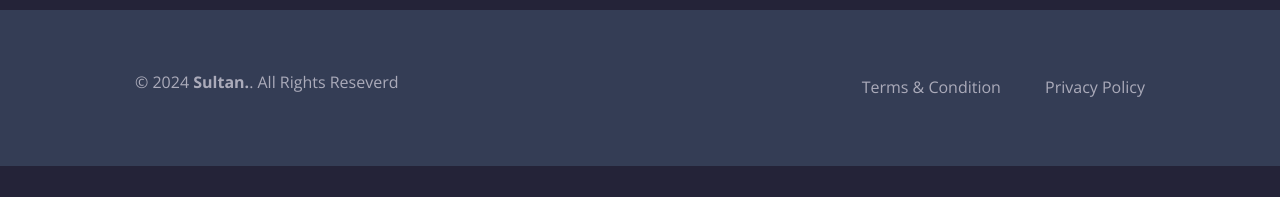
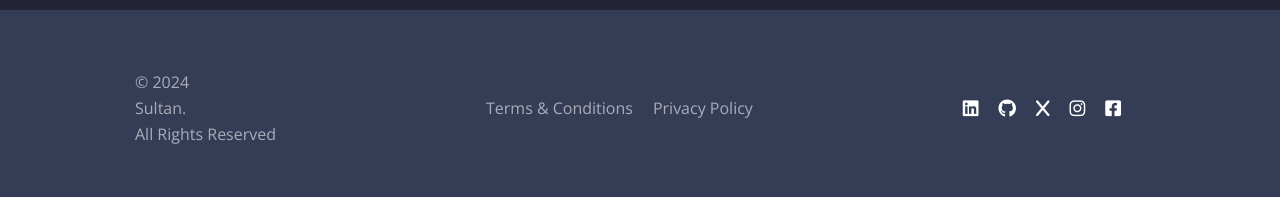
Before and after one commit to ahmadsultan03/Ahmad_Sultan_Portfolio, a plain HTML site: page index.html in a window 1280 px wide. Shown: the part 5905-6102 px from the top of the page. Before the commit the page ends 6071 px from the top, so only its background shows below. Drawn offline with nearby package versions, Linux system fonts and the light colour scheme.

Commit message:
Social Links Added

```diff
--- a/assets/css/styles.css
+++ b/assets/css/styles.css
@@ -667,41 +667,79 @@ textarea.contact-input {
 
 .blog-card .card-title a:is(:hover, :focus) { color: var(--orange-soda); }
 
+
 /*-----------------------------------*\
   #FOOTER
 \*-----------------------------------*/
 
 .footer {
   background-color: var(--independence);
-  padding-block: 60px;
+  padding-block: 40px; /* Reduce padding for smaller screens */
 }
 
-.copyright {
-  max-width: max-content;
-  margin-inline: auto;
-  margin-block-end: 10px;
+.footer .container {
+  display: flex;
+  justify-content: center;
+  align-items: center;
+  flex-wrap: wrap;
+  gap: 30px; /* Adjust gap for smaller screens */
 }
 
-.copyright-link {
-  display: inline-block;
-  transition: var(--transition-2);
-  font-weight: var(--fw-600);
+.copyright-link:is(:hover, :focus) {
+  color: var(--fiery-rose);
 }
 
-.copyright-link:is(:hover, :focus) { color: var(--white); }
+.footer-content {
+  display: flex;
+  flex-direction: column; /* Stack items vertically for better alignment */
+  justify-content: center;
+  align-items: center;
+  text-align: center; /* Center-align text for smaller screens */
+}
+
+.footer-content .copyright,
+.footer-list,
+.footer-social-links {
+  margin: 10px 0; /* Add spacing between sections */
+}
 
 .footer-list {
-  max-width: max-content;
-  margin-inline: auto;
+  display: flex;
+  flex-wrap: wrap;
+  gap: 20px; /* Space between footer links */
+  padding: 0;
+  list-style: none;
 }
 
-.footer-list * { display: inline-block; }
+.footer-list li {
+  margin: 0;
+}
 
-.footer-list > li:not(:last-child) { margin-inline-end: 40px; }
+.footer-link {
+  transition: var(--transition-2);
+}
 
-.footer-link { transition: var(--transition-2); }
+.footer-link:is(:hover, :focus) {
+  color: var(--fiery-rose);
+}
 
-.footer-link:is(:hover, :focus) { color: var(--white); }
+.footer-social-links {
+  display: flex;
+  justify-content: center;
+  align-items: center;
+  gap: 20px; /* Adjust space between social links */
+  font-size: 18px;
+}
+
+.footer-social-links a {
+  color: var(--white);
+  transition: var(--transition-2);
+}
+
+.footer-social-links a:is(:hover, :focus) {
+  color: var(--fiery-rose);
+}
+
 
 /*-----------------------------------*\
   #BACK TO TOP
@@ -747,6 +785,25 @@ textarea.contact-input {
 
 @media (min-width: 600px) {
 
+  .footer-content {
+    flex-direction: row; /* Align items horizontally */
+    text-align: left; /* Align text to left */
+  }
+
+  .footer-content .copyright,
+  .footer-list,
+  .footer-social-links {
+    margin: 0; /* Remove extra margin for cleaner alignment */
+  }
+
+  .footer-list {
+    margin-left: 20px;
+  }
+
+  .footer-social-links {
+    margin-left: 20px;
+  }
+
   /**
    * PORTFOLIO
    */
@@ -760,6 +817,26 @@ textarea.contact-input {
  */
 
 @media (min-width: 768px) {
+
+  .footer {
+    padding-block: 60px; /* Increase padding for larger screens */
+  }
+
+  .footer-content {
+    flex-direction: row;
+    justify-content: space-between; /* Space out items */
+    align-items: center;
+    gap: 40px;
+  }
+
+  .footer-list {
+    margin: 0; /* Remove extra margin */
+  }
+
+  .footer-social-links {
+    margin: 0; /* Remove extra margin */
+  }
+
 
   /**
    * PORTFOLIO
@@ -790,6 +867,17 @@ textarea.contact-input {
  */
 
 @media (min-width: 992px) {
+
+  .footer-content {
+    flex-direction: row;
+    gap: 210px;
+  }
+
+  .footer-content .copyright,
+  .footer-list,
+  .footer-social-links {
+    margin: 0; /* Remove all margins for a more balanced look */
+  }
 
   /**
    * CUSTOM PROPERTY
--- a/index.html
+++ b/index.html
@@ -13,6 +13,8 @@
   <!-- favicon -->
   <link rel="shortcut icon" href="./favicon.svg" type="image/svg+xml">
 
+   <!-- Font Awesome Link -->
+   <link rel="stylesheet" href="https://cdnjs.cloudflare.com/ajax/libs/font-awesome/6.0.0-beta3/css/all.min.css">
 
   <link rel="stylesheet" href="./assets/css/styles.css">
 
@@ -557,23 +559,47 @@
 
   <footer class="footer">
     <div class="container">
-
+      <div class="footer-content">
         <p class="copyright">
-        &copy; 2024 <a href="#" class="copyright-link">Sultan.</a>. All Rights Reseverd
+          &copy; 2024 <a href="#" class="copyright-link">Sultan.</a> All Rights Reserved
         </p>
 
         <ul class="footer-list">
           <li>
-          <a href="https://www.linkedin.com/in/ahmadsultan03/" target="_blank" class="footer-link">Terms & Condition</a>
+            <a href="https://github.com/ahmadsultan03" target="_blank" class="footer-link">Terms & Conditions</a>
           </li>
-
           <li>
-          <a href="https://www.linkedin.com/in/ahmadsultan03/" target="_blank" class="footer-link">Privacy Policy</a>
+            <a href="https://github.com/ahmadsultan03" target="_blank" class="footer-link">Privacy Policy</a>
           </li>
         </ul>
 
+        <div class="footer-social-links">
+           <a href="https://www.linkedin.com/in/ahmadsultan03/" class="about__social-link" target="_blank">
+          <i class="fa-brands fa-linkedin"></i>
+          </a>
+
+          <a href="https://github.com/ahmadsultan03" class="about__social-link" target="_blank">
+          <i class="fa-brands fa-github"></i>
+          </a>
+
+          <a href="https://x.com/AhmadSultan03" class="about__social-link" target="_blank">
+          <i class="fa-brands fa-x"></i>
+          </a>
+
+          <a href="https://www.instagram.com/ahmad.sultan3.0/" class="about__social-link" target="_blank">
+            <i class="fa-brands fa-instagram"></i>
+          </a>
+
+          <a href="https://www.facebook.com/m.ahmadsultan03" class="about__social-link" target="_blank">
+            <i class="fab fa-facebook-square"></i>
+          </a>
+        </div>
+      </div>
     </div>
   </footer>
+
+
+
 
   <!--
     - #BACK TO TOP
```
Lines whose indentation alone changed are shown as unchanged.
